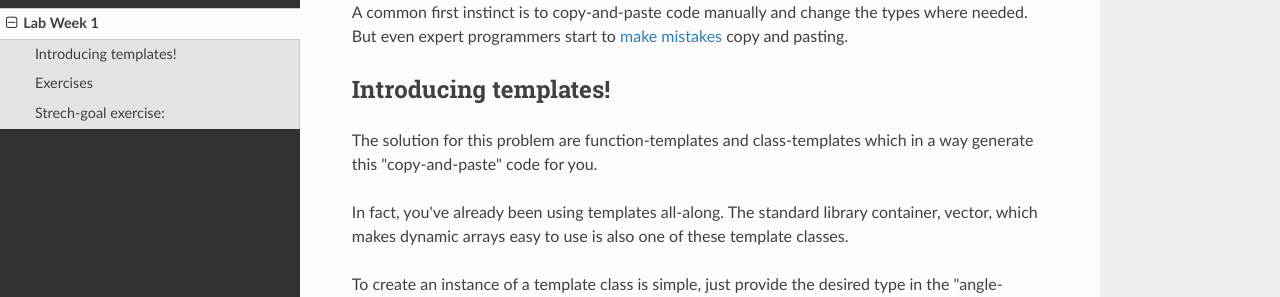
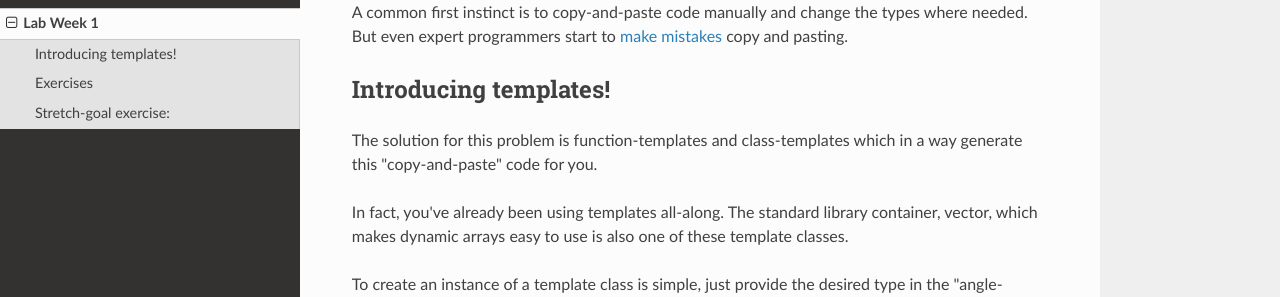
Before and after one commit to cs-si-ucr/CS14-Spring15, an MkDocs documentation site: the page built from docs/lab_week_01.md, in a window 1280 px wide and 900 px high, scrolled down 560 px. Shown: the part 127-424 px from the top of the window. Built offline with MkDocs 1.6.1, drawn with Linux system fonts in a browser that asks for light colours; nearby versions of some CDN libraries; old or Windows-style settings are respelled for this version of MkDocs; some of the changed text lies outside the part shown.

Commit message:
fixing grammar/spelling

````diff
--- a/docs/lab_week_01.md
+++ b/docs/lab_week_01.md
@@ -37,7 +37,7 @@ copy and pasting.
 
 Introducing templates!
 ---------------------
-The solution for this problem are function-templates and class-templates which in a way generate this "copy-and-paste" code for you.
+The solution for this problem is function-templates and class-templates which in a way generate this "copy-and-paste" code for you.
 
 In fact, you've already been using templates all-along. The standard
 library container, vector, which makes dynamic arrays easy to use is
@@ -133,6 +133,6 @@ cout << vec.front() << endl; // "CS14"
 MyVector<int> another_vec;
 another_vec.push_back(42);
 ```
-Strech-goal exercise:
+Stretch-goal exercise:
 ---------------------
 Rewrite your IntList as a class template!
````
Also changed, not shown: other parts of docs/lab_week_01.md (+1 -1 lines).
